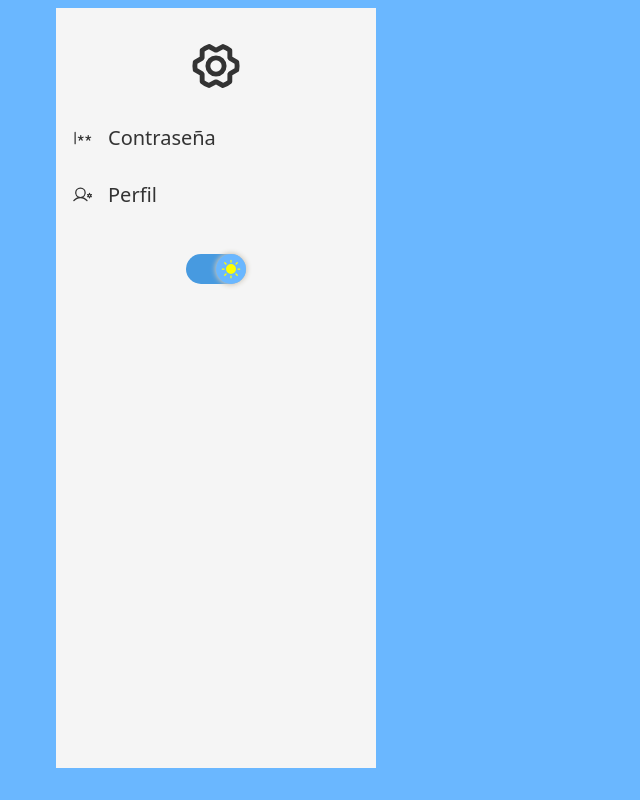
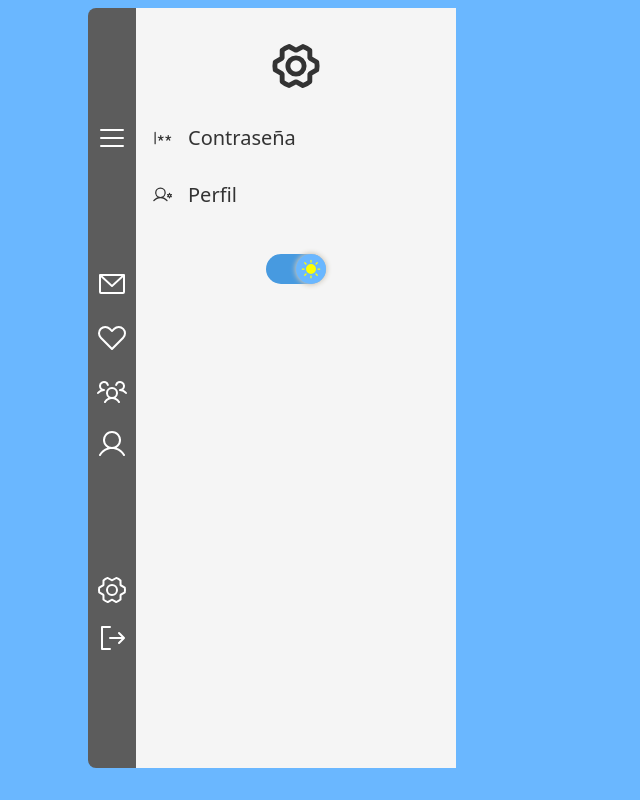
Before and after one commit to borgesmj/real-time-chat-app, a React (Vite) app: page /settings in a window 1280 px wide. Shown: the whole page, without its empty margins (0-640 px from the left). Built offline with nearby package versions, Linux system fonts and the light colour scheme.

Commit message:
Sidebar position adjustment in SettingsPage and Sidebar components; increase left margin in Settings. Page on larger screens. The Sidebar component's position has been adjusted in the SettingsPage component to accommodate a larger left margin on larger screens. This

```diff
--- a/src/Components/Sidebar/Sidebar.jsx
+++ b/src/Components/Sidebar/Sidebar.jsx
@@ -69,7 +69,7 @@ const Sidebar = ({ darkTheme, sidebarOpen, openSidebar }) => {
         !sidebarOpen
           ? "w-12 transition-all duration-[0.5s] md:w-12 z-0"
           : "transition-all duration-[0.5s] w-[70%] md:w-[30%] lg:w-[13rem] rounded-lg z-20"
-      } h-[95dvh] sidebar-bg flex flex-col justify-evenly px-2 fixed left-2 lg:left-10 xl:left-[4.5rem] ${
+      } h-[95dvh] sidebar-bg flex flex-col justify-evenly px-2 fixed left-2 lg:left-10 xl:left-[5.5rem] ${
         !darkTheme ? "bg-[#5c5c5c]" : "bg-[#0A192F]"
       } rounded-l-lg items-start lg:hover:cursor-pointer`}
     >
--- a/src/Pages/SettingsPage/Settings.jsx
+++ b/src/Pages/SettingsPage/Settings.jsx
@@ -20,7 +20,7 @@ const Settings = ({ darkTheme, setDarkTheme }) => {
   };
 
   return (
-    <div className="h-[95dvh]">
+    <div className="h-[95dvh] md:flex lg:mx-8 xl:mx-20">
       {openPWSettings ? (
         <PasswordSetting setOpenPWSettings={setOpenPWSettings} />
       ) : openProfileSettings ? (
```
